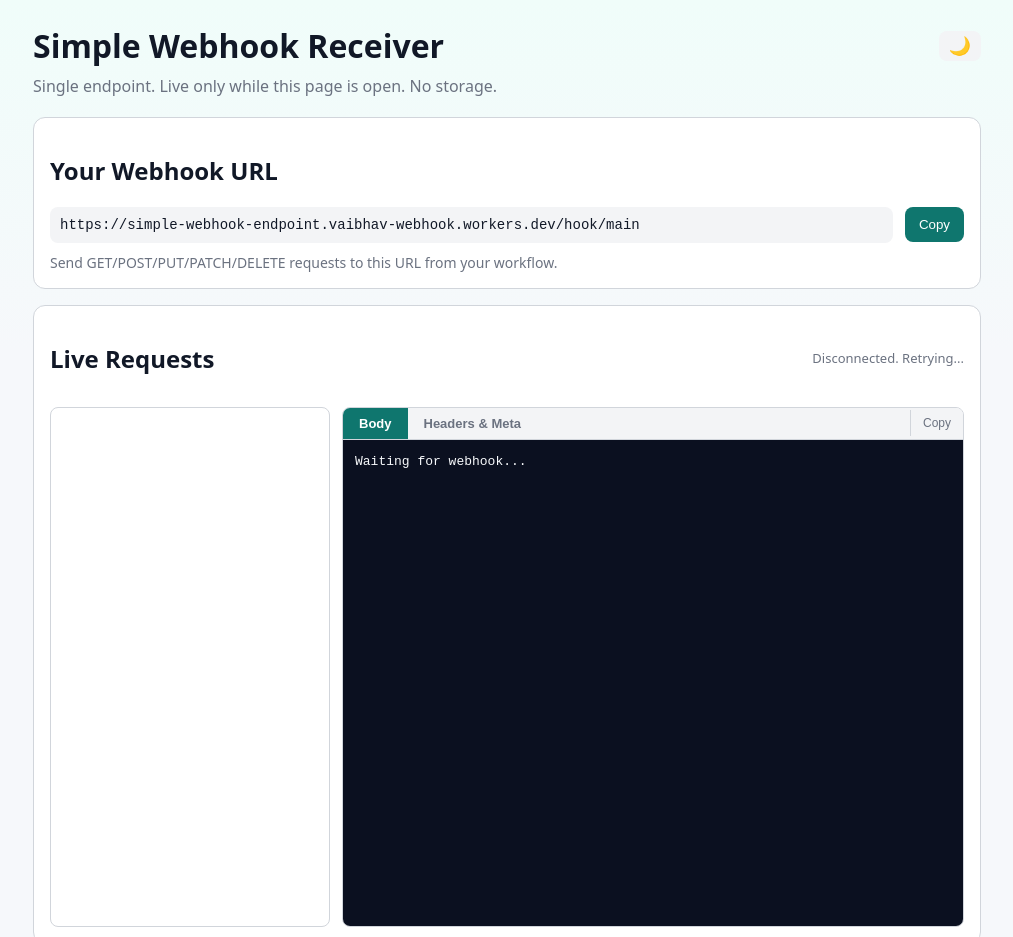
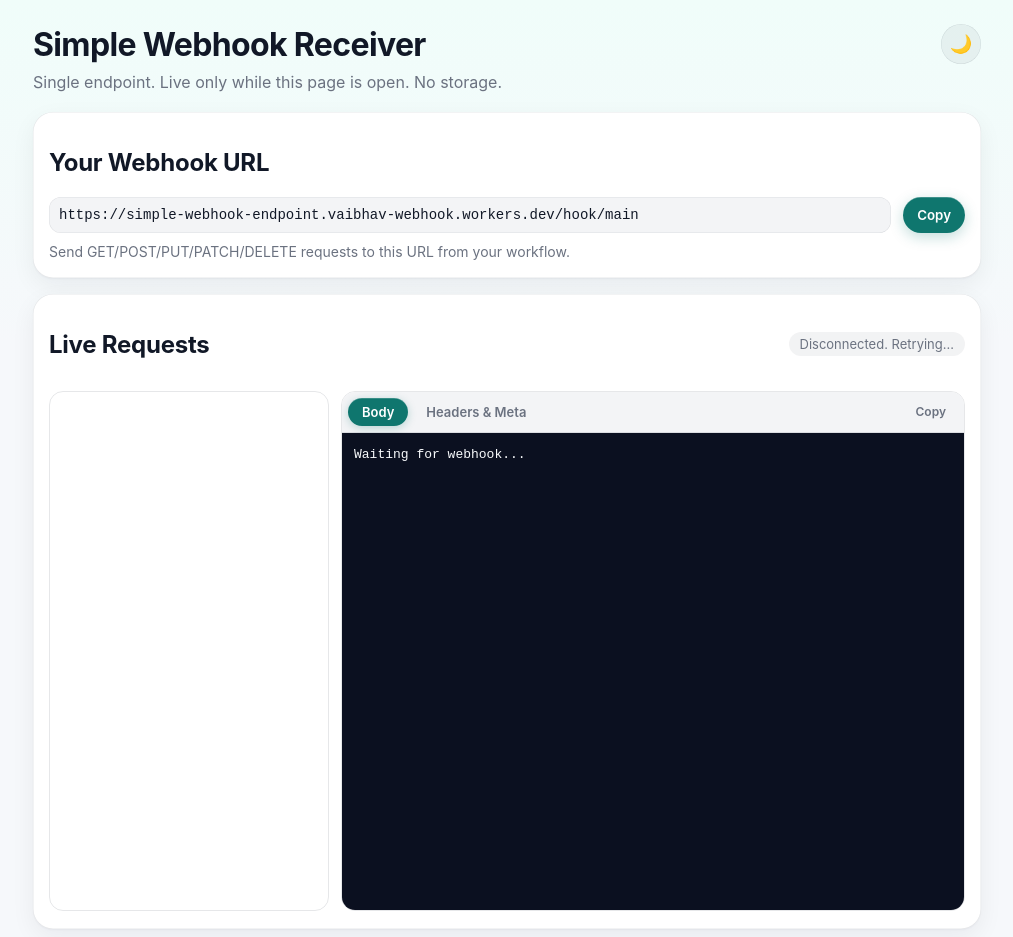
Before and after one commit to vaibhavgit9210/webhook, a website: page index.html in a window 1280 px wide. Shown: the top 937 px of the page, without its empty margins (133-1146 px from the left). Drawn offline with Linux system fonts and the light colour scheme.

Commit message:
Glass pass: capsule controls, softer cards, source-list requests
Cards get 20px corners with hairlines and soft depth instead of grey
borders, buttons and the Body / Headers tabs are capsules with focus
rings, the request list uses inset rounded selection, the theme toggle
is a round fill button and the status is a chip. Dark mode fixes: the
endpoint field and tab strip no longer vanish into the card, and the
teal buttons use dark ink for contrast. System font, color-scheme and
theme-color. The page only: the worker is untouched.

Co-Authored-By: Claude Opus 5.5 <noreply@anthropic.com>

```diff
--- a/styles.css
+++ b/styles.css
@@ -17,6 +17,15 @@
   --tab-active-text: #ffffff;
   --tab-text: var(--muted);
   --gradient-start: #f0fdfa;
+  /* macOS 26+ surfaces: hairlines, fills, soft depth */
+  --hairline: rgba(15, 23, 42, 0.1);
+  --fill: rgba(15, 23, 42, 0.05);
+  --fill-hover: rgba(15, 23, 42, 0.08);
+  --card-shadow: 0 1px 2px rgba(15, 23, 42, 0.04), 0 8px 24px rgba(15, 23, 42, 0.06);
+  --accent-glow: rgba(15, 118, 110, 0.25);
+  --ring: rgba(15, 118, 110, 0.22);
+  --on-accent: #ffffff;
+  color-scheme: light;
 }
 
 [data-theme="dark"] {
@@ -34,6 +43,16 @@
   --pill-bg: #134e4a;
   --pill-text: #ccfbf1;
   --gradient-start: #0f172a;
+  --code-bg: #172235;
+  --hairline: rgba(255, 255, 255, 0.09);
+  --fill: rgba(255, 255, 255, 0.07);
+  --fill-hover: rgba(255, 255, 255, 0.11);
+  --card-shadow: 0 1px 2px rgba(0, 0, 0, 0.25), 0 10px 30px rgba(0, 0, 0, 0.28);
+  --accent-glow: rgba(20, 184, 166, 0.25);
+  --ring: rgba(20, 184, 166, 0.25);
+  --on-accent: #042f2e; /* dark ink: white on the bright teal falls short of AA */
+  --tab-active-text: var(--on-accent);
+  color-scheme: dark;
 }
 
 * {
@@ -42,7 +61,9 @@
 
 body {
   margin: 0;
-  font-family: ui-sans-serif, system-ui, -apple-system, Segoe UI, Roboto, Arial, sans-serif;
+  font-family: -apple-system, BlinkMacSystemFont, "SF Pro Text", "Segoe UI", Roboto, "Helvetica Neue", Arial, sans-serif;
+  -webkit-font-smoothing: antialiased;
+  -webkit-tap-highlight-color: transparent;
   background: linear-gradient(180deg, var(--gradient-start) 0%, var(--bg) 35%);
   color: var(--text);
   transition: background 0.2s, color 0.2s;
@@ -62,6 +83,11 @@ body {
 
 h1 {
   margin: 0;
+  letter-spacing: -0.02em;
+}
+
+h2 {
+  letter-spacing: -0.01em;
 }
 
 .subtitle {
@@ -71,11 +97,12 @@ h1 {
 
 .card {
   background: var(--card);
-  border: 1px solid var(--border);
-  border-radius: 12px;
-  padding: 16px;
+  border: 0;
+  border-radius: 20px;
+  box-shadow: inset 0 0 0 0.5px var(--hairline), var(--card-shadow);
+  padding: 16px 16px 18px;
   margin-bottom: 16px;
-  transition: background 0.2s, border-color 0.2s;
+  transition: background 0.2s;
 }
 
 .endpoint-row {
@@ -88,8 +115,10 @@ code {
   display: block;
   width: 100%;
   background: var(--code-bg);
-  border-radius: 8px;
+  box-shadow: inset 0 0 0 0.5px var(--hairline);
+  border-radius: 12px;
   padding: 10px;
+  overflow-wrap: anywhere;
   font-size: 14px;
   overflow-x: auto;
   color: var(--text);
@@ -99,25 +128,47 @@ code {
 button {
   border: none;
   background: var(--accent);
-  color: white;
+  color: var(--on-accent);
   padding: 10px 14px;
-  border-radius: 8px;
+  border-radius: 999px;
+  font-family: inherit;
+  font-weight: 600;
   cursor: pointer;
   white-space: nowrap;
-  transition: background 0.2s;
+  box-shadow: inset 0 0.5px 0 rgba(255, 255, 255, 0.4), 0 4px 14px var(--accent-glow);
+  transition: background 0.2s, transform 0.15s;
 }
 
 button:hover {
   opacity: 0.9;
 }
 
+button:active {
+  transform: scale(0.97);
+}
+
+button:focus-visible {
+  outline: 2px solid var(--accent);
+  outline-offset: 2px;
+}
+
 .theme-toggle {
-  background: var(--code-bg);
+  display: grid;
+  place-items: center;
+  width: 40px;
+  height: 40px;
+  background: var(--fill);
+  box-shadow: inset 0 0 0 0.5px var(--hairline);
   color: var(--text);
   font-size: 18px;
-  padding: 6px 10px;
-  border-radius: 8px;
+  padding: 0;
+  border-radius: 50%;
   line-height: 1;
+}
+
+.theme-toggle:hover {
+  opacity: 1;
+  background: var(--fill-hover);
 }
 
 .note {
@@ -136,6 +187,9 @@ button:hover {
 .status {
   font-size: 13px;
   color: var(--muted);
+  padding: 4px 11px;
+  border-radius: 999px;
+  background: var(--fill);
 }
 
 .split {
@@ -145,29 +199,29 @@ button:hover {
   gap: 12px;
 }
 
+/* request list: a source list with inset, rounded selection */
 .events {
   list-style: none;
   margin: 0;
-  padding: 0;
-  border: 1px solid var(--border);
-  border-radius: 8px;
+  padding: 5px;
+  border: 0.5px solid var(--hairline);
+  border-radius: 14px;
   max-height: 520px;
   overflow: auto;
-  transition: border-color 0.2s;
 }
 
 .event-item {
   display: flex;
   align-items: center;
   gap: 8px;
-  padding: 10px;
-  border-bottom: 1px solid var(--event-border);
+  padding: 9px 10px;
+  border-radius: 10px;
   cursor: pointer;
   transition: background 0.2s;
 }
 
-.event-item:last-child {
-  border-bottom: none;
+.event-item + .event-item {
+  margin-top: 2px;
 }
 
 .event-item:hover {
@@ -198,8 +252,8 @@ button:hover {
   display: flex;
   flex-direction: column;
   gap: 0;
-  border: 1px solid var(--border);
-  border-radius: 8px;
+  border: 0.5px solid var(--hairline);
+  border-radius: 14px;
   overflow: hidden;
   min-height: 520px;
   max-height: 520px;
@@ -207,31 +261,36 @@ button:hover {
 
 .detail-tabs {
   display: flex;
+  gap: 4px;
+  align-items: center;
   background: var(--code-bg);
-  border-bottom: 1px solid var(--border);
-  padding: 0;
+  border-bottom: 0.5px solid var(--hairline);
+  padding: 6px;
   flex-shrink: 0;
 }
 
 .detail-tab {
-  padding: 8px 16px;
+  padding: 6px 14px;
   font-size: 13px;
   font-weight: 600;
   border: none;
   background: var(--tab-bg);
   color: var(--tab-text);
   cursor: pointer;
-  border-radius: 0;
+  border-radius: 999px;
+  box-shadow: none;
   transition: background 0.15s, color 0.15s;
 }
 
 .detail-tab:hover {
-  opacity: 0.8;
+  opacity: 1;
+  background: var(--fill);
 }
 
 .detail-tab.active {
   background: var(--tab-active-bg);
   color: var(--tab-active-text);
+  box-shadow: inset 0 0.5px 0 rgba(255, 255, 255, 0.35), 0 2px 8px var(--accent-glow);
 }
 
 .detail-tab-actions {
@@ -243,15 +302,16 @@ button:hover {
 .copy-detail-btn {
   padding: 6px 12px;
   font-size: 12px;
-  border-radius: 0;
+  border-radius: 999px;
   background: transparent;
+  box-shadow: none;
   color: var(--muted);
-  border-left: 1px solid var(--border);
 }
 
 .copy-detail-btn:hover {
+  opacity: 1;
   color: var(--accent);
-  background: var(--code-bg);
+  background: var(--fill);
 }
 
 .detail-content {
@@ -281,7 +341,7 @@ pre {
 
 .meta-table td {
   padding: 8px 12px;
-  border-bottom: 1px solid var(--event-border);
+  border-bottom: 0.5px solid var(--hairline);
   vertical-align: top;
 }
 
@@ -316,7 +376,7 @@ pre {
   color: var(--muted);
   margin: 0 0 8px;
   padding: 0 0 6px;
-  border-bottom: 1px solid var(--border);
+  border-bottom: 0.5px solid var(--hairline);
 }
 
 .meta-section-title:not(:first-child) {
@@ -328,6 +388,15 @@ pre {
     grid-template-columns: 1fr;
   }
 
+  /* keeps the whole endpoint readable beside the Copy button on a phone */
+  .endpoint-row {
+    gap: 10px;
+  }
+
+  code {
+    font-size: 13px;
+  }
+
   .events,
   .detail-panel {
     max-height: 300px;
```
Also changed, not shown: index.html (+2 -0 lines).
